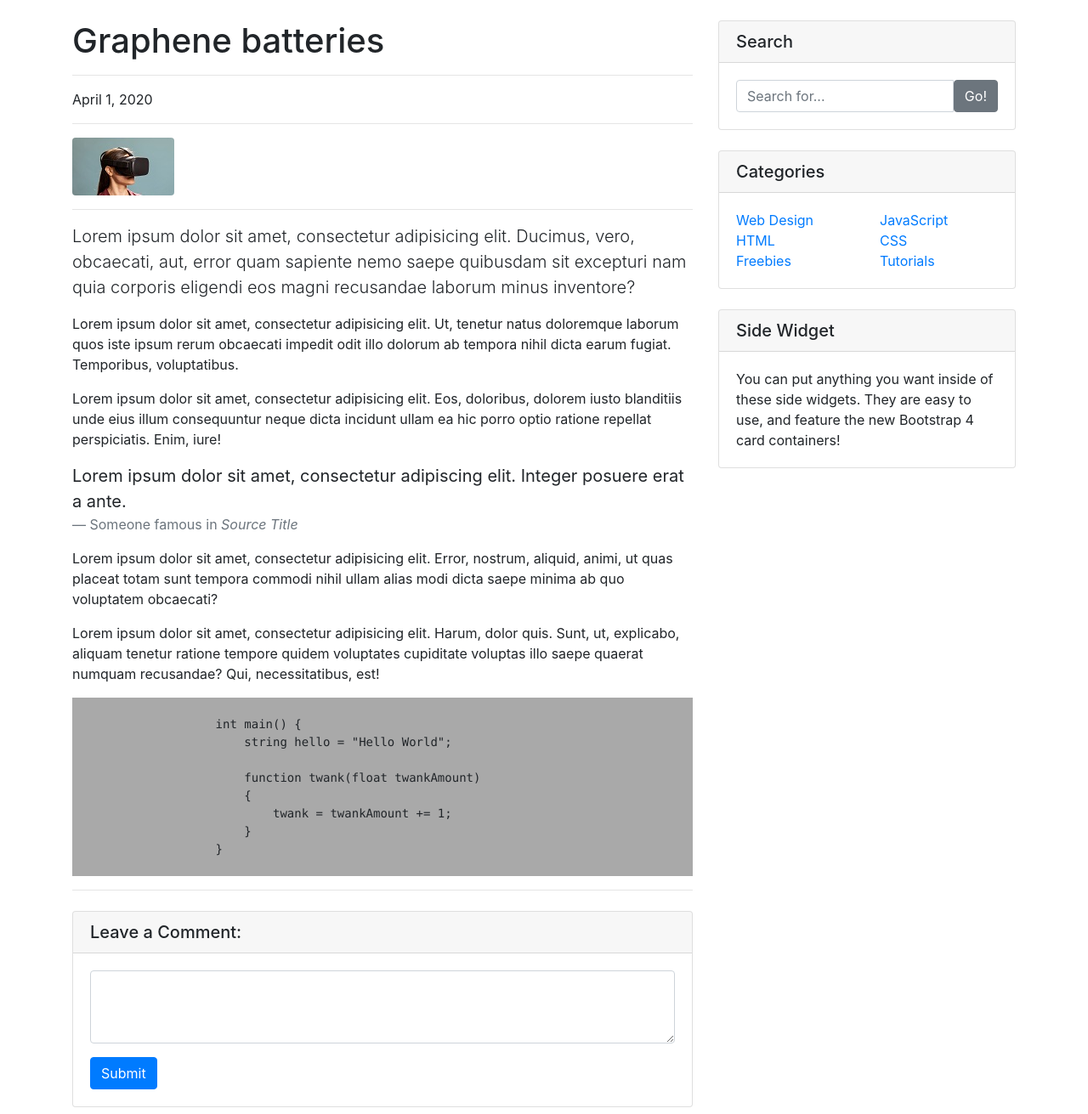
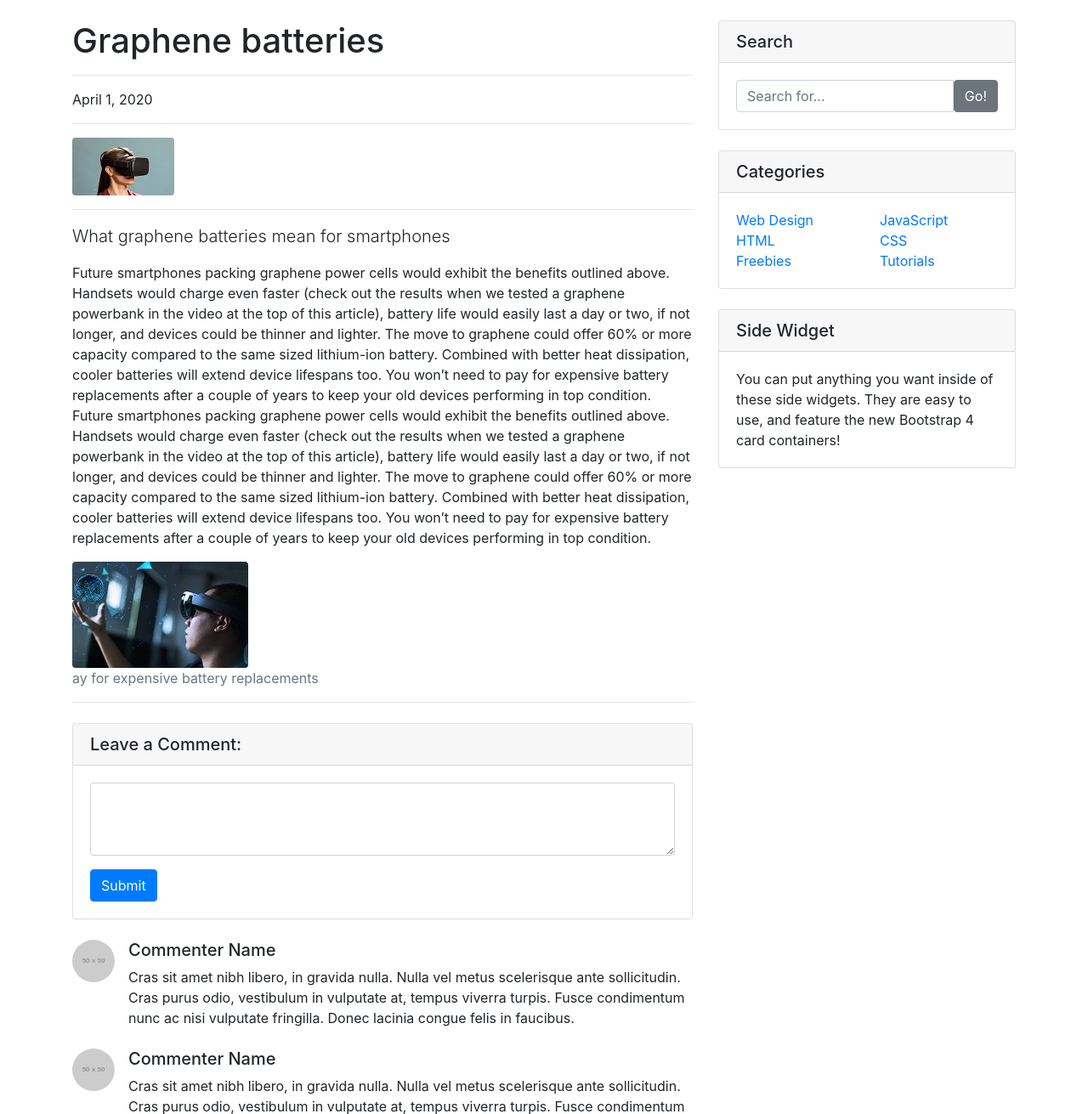
Before and after one commit to andrewdempsey2018/Diagonal-Universe, a Django app: page / in a window 1280 px wide. Shown: the part 56-1367 px from the top of the page at 85% size. Run offline with Django 3.2, Linux system fonts and the light colour scheme; data comes from the database, SQL or seed files in the repository; both versions use the stored data as it was after the commit; grey boxes labelled with a size stand in for pictures from a placeholder-image service; some libraries are stand-ins or nearby versions.

Commit message:
Further updates to index page

```diff
--- a/post/templates/index.html
+++ b/post/templates/index.html
@@ -25,49 +25,12 @@
             <hr>
 
             <!-- Post Content -->
-            <p class="lead">Lorem ipsum dolor sit amet, consectetur adipisicing elit. Ducimus, vero, obcaecati, aut,
-                error
-                quam sapiente nemo saepe quibusdam sit excepturi nam quia corporis eligendi eos magni recusandae laborum
-                minus
-                inventore?</p>
+            <p class="lead">{{ latestPost.subtitle }}</p>
 
-            <p>Lorem ipsum dolor sit amet, consectetur adipisicing elit. Ut, tenetur natus doloremque laborum quos iste
-                ipsum rerum obcaecati impedit odit illo dolorum ab tempora nihil dicta earum fugiat. Temporibus,
-                voluptatibus.
-            </p>
+            <p>{{ latestPost.text }}</p>
 
-            <p>Lorem ipsum dolor sit amet, consectetur adipisicing elit. Eos, doloribus, dolorem iusto blanditiis unde
-                eius
-                illum consequuntur neque dicta incidunt ullam ea hic porro optio ratione repellat perspiciatis. Enim,
-                iure!
-            </p>
+            <img class="img-fluid rounded" src="{{ latestPost.middlePicphoto.url }}" alt="">
 
-            <blockquote class="blockquote">
-                <p class="mb-0">Lorem ipsum dolor sit amet, consectetur adipiscing elit. Integer posuere erat a ante.
-                </p>
-                <footer class="blockquote-footer">Someone famous in
-                    <cite title="Source Title">Source Title</cite>
-                </footer>
-            </blockquote>
+            <p class="text-muted">{{ latestPost.middlePicDescription }}</p>
 
-            <p>Lorem ipsum dolor sit amet, consectetur adipisicing elit. Error, nostrum, aliquid, animi, ut quas placeat
-                totam sunt tempora commodi nihil ullam alias modi dicta saepe minima ab quo voluptatem obcaecati?</p>
-
-            <p>Lorem ipsum dolor sit amet, consectetur adipisicing elit. Harum, dolor quis. Sunt, ut, explicabo, aliquam
-                tenetur ratione tempore quidem voluptates cupiditate voluptas illo saepe quaerat numquam recusandae?
-                Qui,
-                necessitatibus, est!</p>
-
-            <div class="snippet">
-                <pre><code>
-                    int main() {
-                        string hello = "Hello World";
-
-                        function twank(float twankAmount)
-                        {
-                            twank = twankAmount += 1;
-                        }
-                    }
-                </code></pre>
-            </div>
             {% endblock %}
```
Also changed, not shown: db.sqlite3, media/images/aa.jpg (added), media/images/bb.jpg (added), media/images/vr1.jpg (added), media/images/vr2.jpg (added).
